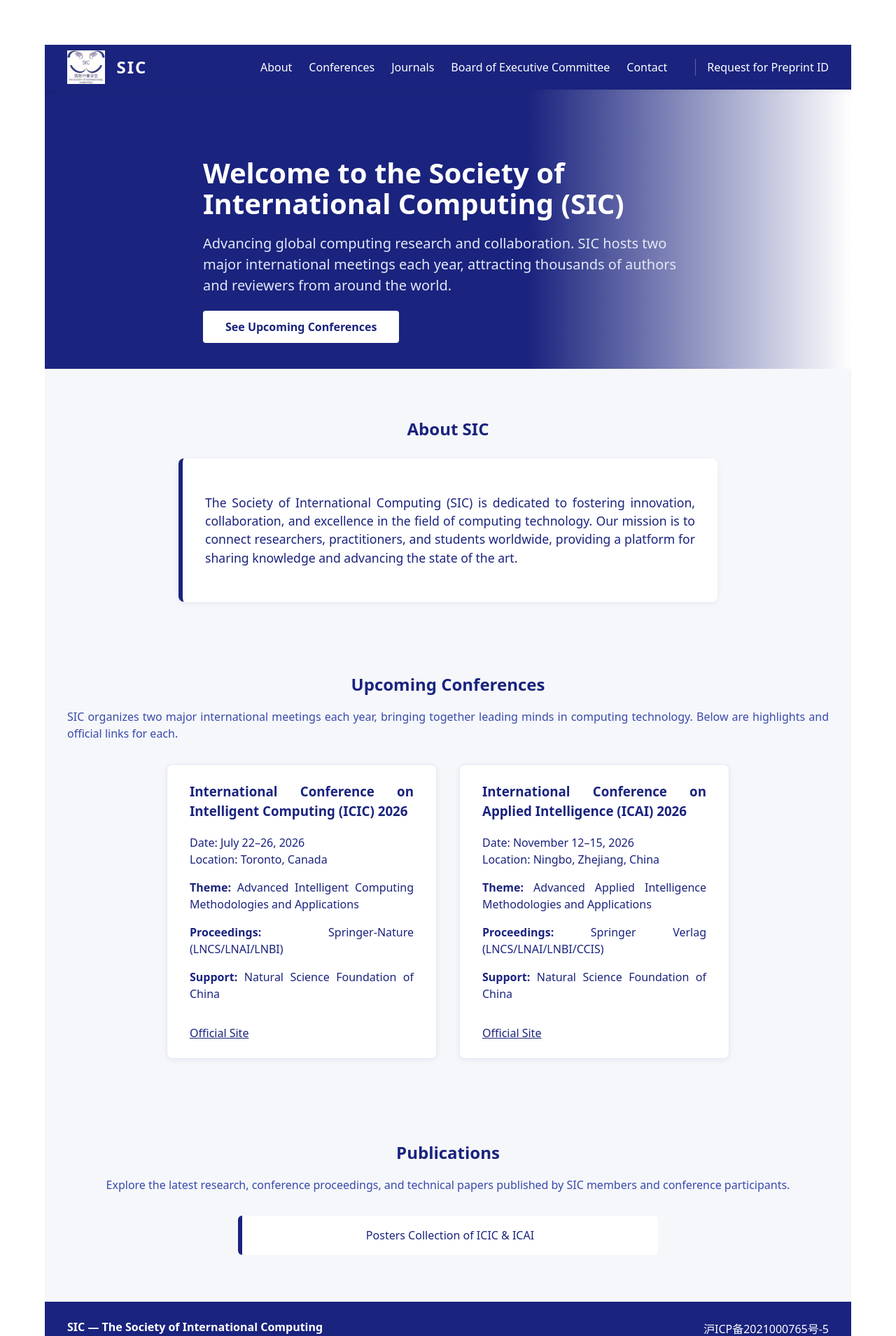
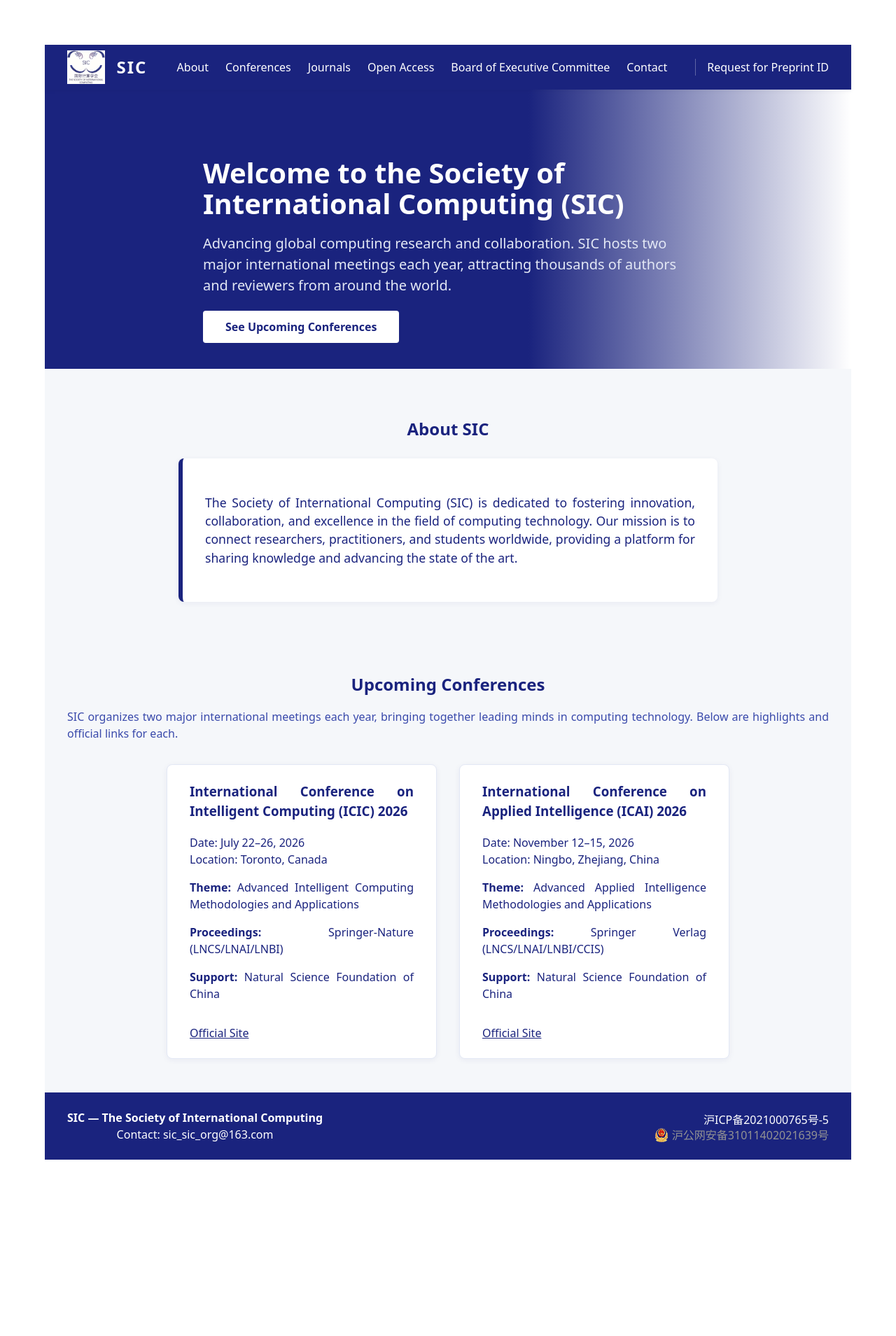
Before and after one commit to idt-eitech/sic_site, a Vue app: page / in a window 1280 px wide. Shown: the top 1909 px of the page at 70% size. After the commit the page ends 1721 px from the top, so only its background shows below. Built offline with nearby package versions, Linux system fonts and the light colour scheme.

Commit message:
feat: place OA link in menus

```diff
--- a/src/components/Header.vue
+++ b/src/components/Header.vue
@@ -70,6 +70,11 @@
           </div>
         </div>
       </div>
+      <a
+        href="http://poster-openaccess.com/"
+        target="_blank"
+        rel="noopener"
+      >Open Access</a>
       <router-link to="/executive-board">Board of Executive Committee</router-link>
       <!-- <router-link to="/membership">Membership</router-link> -->
       <router-link to="/contact">Contact</router-link>
--- a/src/views/Home.vue
+++ b/src/views/Home.vue
@@ -3,7 +3,6 @@
     <Hero />
     <About />
     <Conferences />
-    <Publications />
     <!-- <Membership /> -->
   </div>
 </template>
@@ -12,6 +11,5 @@
 import Hero from '../components/Hero.vue'
 import About from '../components/public/About.vue'
 import Conferences from '../components/public/Conferences.vue'
-import Publications from '../components/public/Publications.vue'
 import Membership from '../components/public/Membership.vue'
 </script>
```
